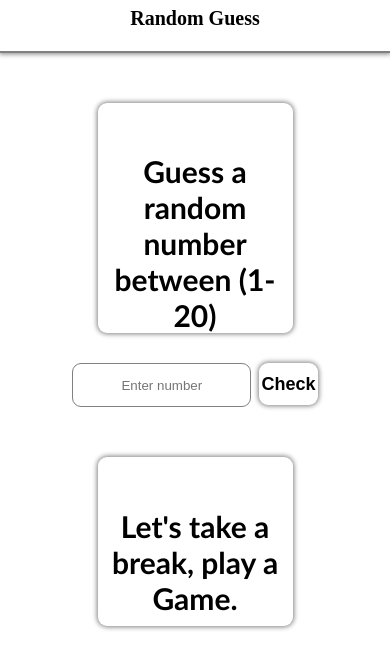
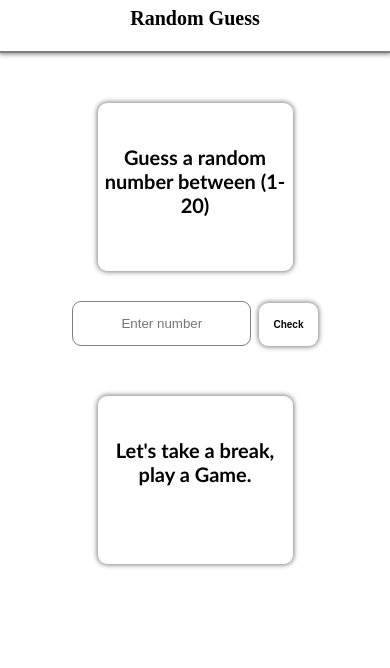
Before and after one commit to Suvradeepparia3/GuessYourNumber, a plain HTML site: page index.html in a window 390 px wide. Drawn offline with Linux system fonts and the light colour scheme.

Commit message:
Update for mobo

```diff
--- a/style.css
+++ b/style.css
@@ -61,3 +61,13 @@ input::-webkit-inner-spin-button {
   -webkit-appearance: none;
   margin: 0;
 }
+
+@media screen and (max-width: 762px){
+    .btn{
+        font-size: 10px;
+    }
+    .contentHeaderText, .commentText{
+        font-size: 20px;
+        padding-top: 5vh;
+    }
+}
```
